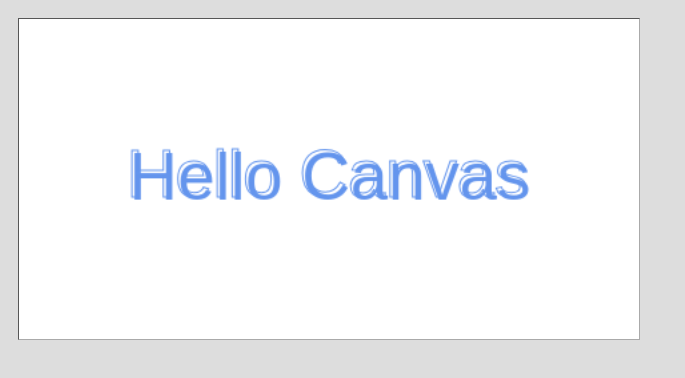
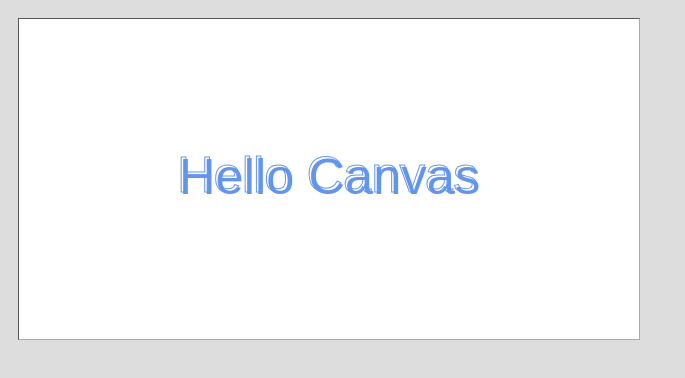
Before and after one commit to arthurlee/CoreHtml5Canvas, a plain HTML site: page my_code/chapter_01/example.html in a window 1280 px wide. Shown: the whole page, without its empty margins (0-685 px from the left). Drawn offline with Linux system fonts and the light colour scheme.

Commit message:
refactoring

```diff
--- a/my_code/chapter_01/example.html
+++ b/my_code/chapter_01/example.html
@@ -12,16 +12,16 @@
 			padding: 10px;
 			background-color: #ffffff;
 			border: thin inset #aaaaaa;
-			width: 600px;
-			height: 300px;
+			/*width: 600px;
+			height: 300px;*/
 		}
 	</style>
 </head>
 <body>
-	<!--<canvas id="canvas" width="600" height="300"/>-->
+	<canvas id="canvas" width="600" height="300"/>
 	<!--<canvas id="canvas"/>-->
 	<!-- canvas的width和height不同，可以达到自然缩放的效果，神奇！ -->
-	<canvas id="canvas" width="450" height="225"/>
+	<!--<canvas id="canvas" width="450" height="225"/>-->
 	<script src="example.js"></script>
 </body>
 </html>
--- a/my_code/chapter_01/example.js
+++ b/my_code/chapter_01/example.js
@@ -7,12 +7,16 @@ context.font = '38pt Arial';
 context.fillStyle = 'cornflowerblue';
 context.strokeStyle = 'cornflowerblue';
 
+const text = 'Hello Canvas';
+let x = canvas.width/2 - 150;
+let y = canvas.height/2 + 15;
+
 // TODO: 更好的居中文字的方式（在第三章中）
-context.fillText('Hello Canvas', canvas.width/2 - 150, canvas.height/2 + 15);
+context.fillText(text, x, y);
 //context.strokeText('Hello Canvas', canvas.width/2 - 150, canvas.height/2 + 15);
 
 // 立体效果
 //context.strokeText('Hello Canvas', canvas.width/2 - 148, canvas.height/2 + 17);
 
 // 更有质感
-context.strokeText('Hello Canvas', canvas.width/2 - 152, canvas.height/2 + 13);
+context.strokeText(text, x - 2, y - 2);
```
